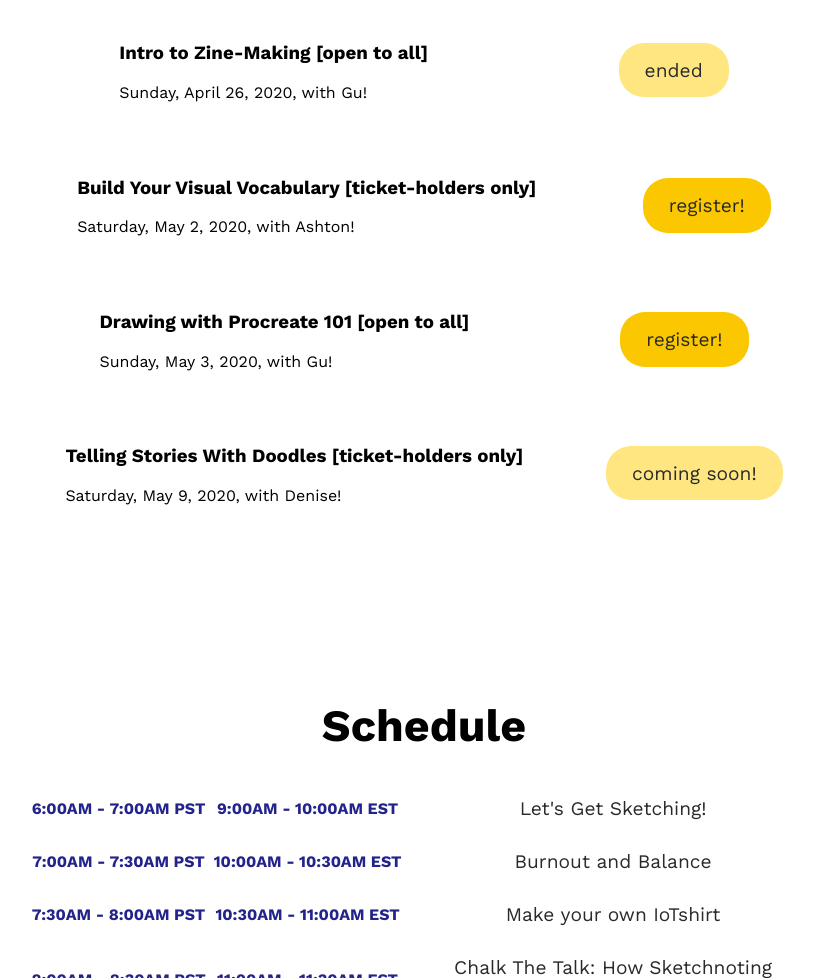
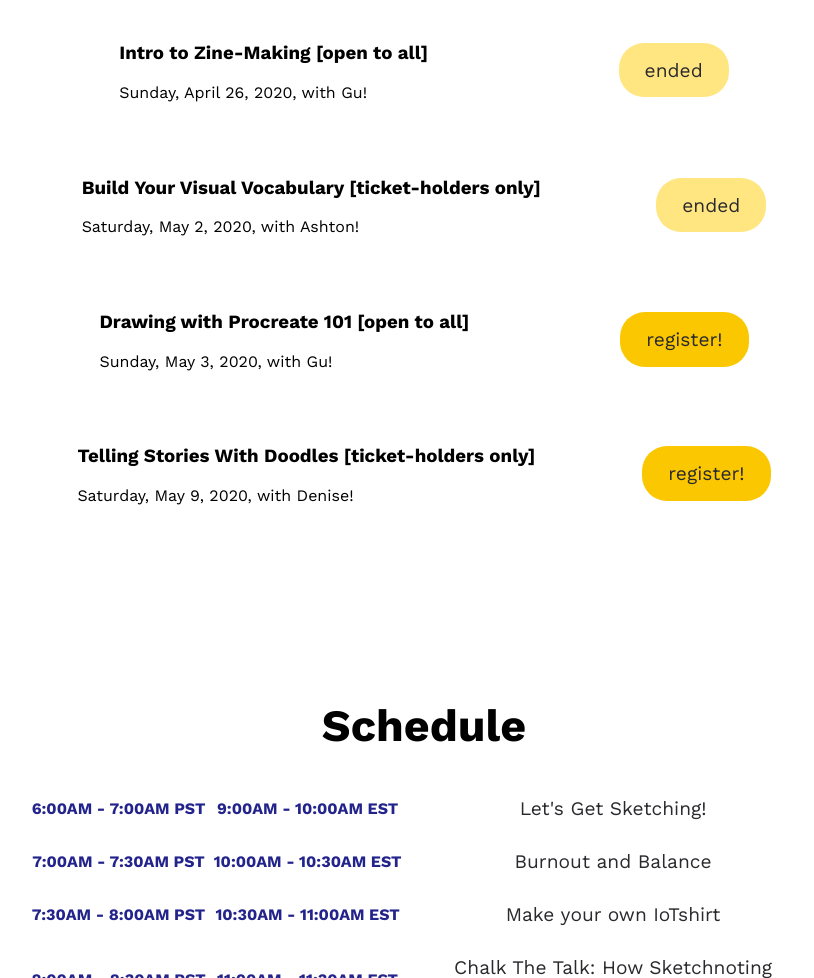
Before and after one commit to letssketchtech/2020, a plain HTML site: page index.html in a window 1280 px wide. Shown: the part 1429-2407 px from the top of the page, without its empty margins (216-1030 px from the left). Drawn offline with nearby package versions, Linux system fonts and the light colour scheme.

Commit message:
remove Ashton's event, add Denise workshop

```diff
--- a/index.html
+++ b/index.html
@@ -69,8 +69,8 @@ ga('send', 'pageview');
                     <p>Saturday, May 2, 2020, with Ashton!</p>
                 </div>
                 <div class="flex-item">
-                    <a class="button" href="https://www.eventbrite.com/e/pre-conf-sketch-workshop-for-lets-sketch-tech-may-2020-tickets-103040589176">
-                        register!
+                    <a class="button inactive">
+                       ended
                     </a>
                 </div>
             </div>
@@ -91,8 +91,8 @@ ga('send', 'pageview');
                     <p>Saturday, May 9, 2020, with Denise!</p>
                 </div>
                 <div class="flex-item">
-                    <a class="button inactive">
-                        coming soon!
+                    <a class="button" href="https://www.eventbrite.com/e/pre-conference-sketch-note-workshop-for-lets-sketch-tech-may-2020-tickets-102951580950">
+                        register!
                     </a>
                 </div>
             </div>
```
